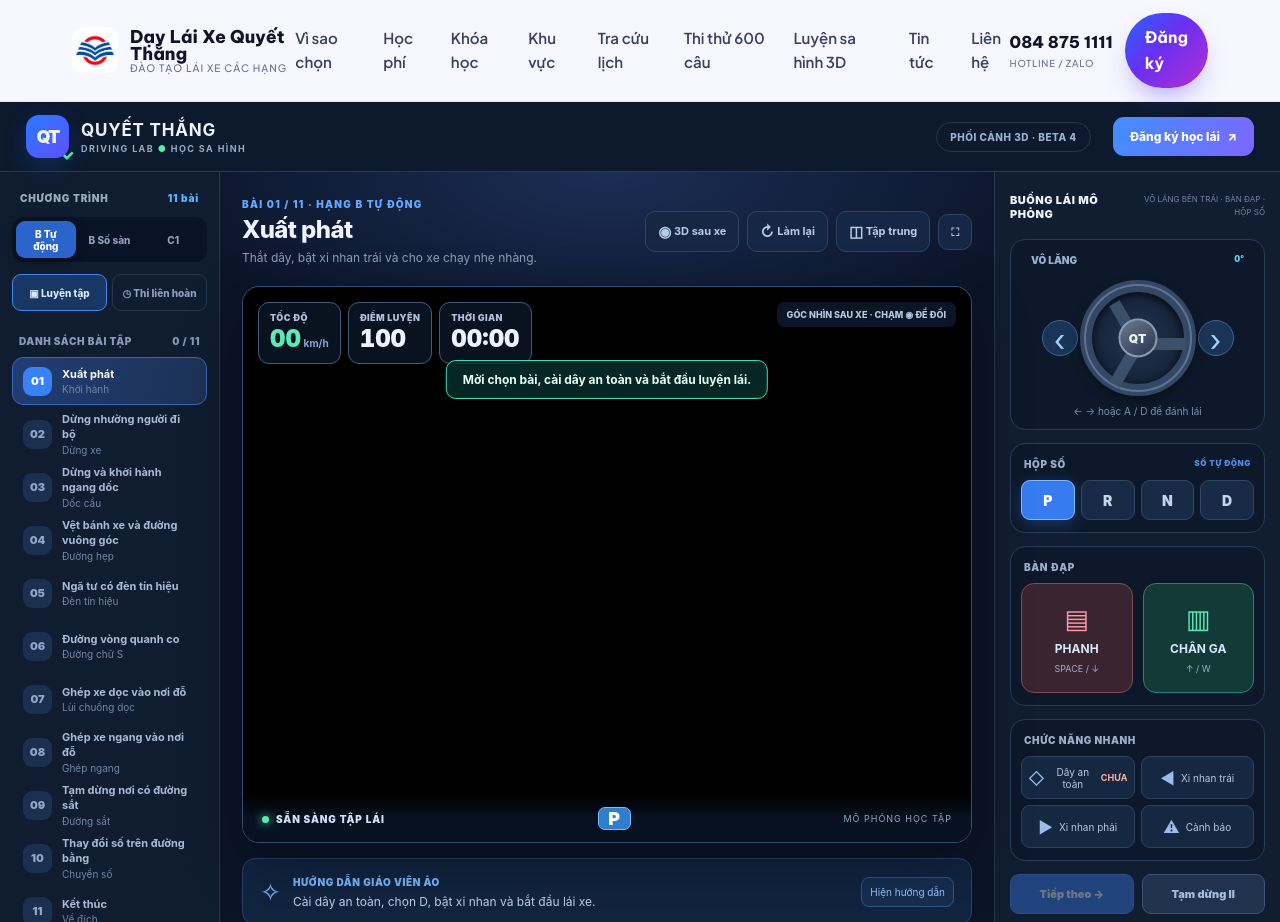
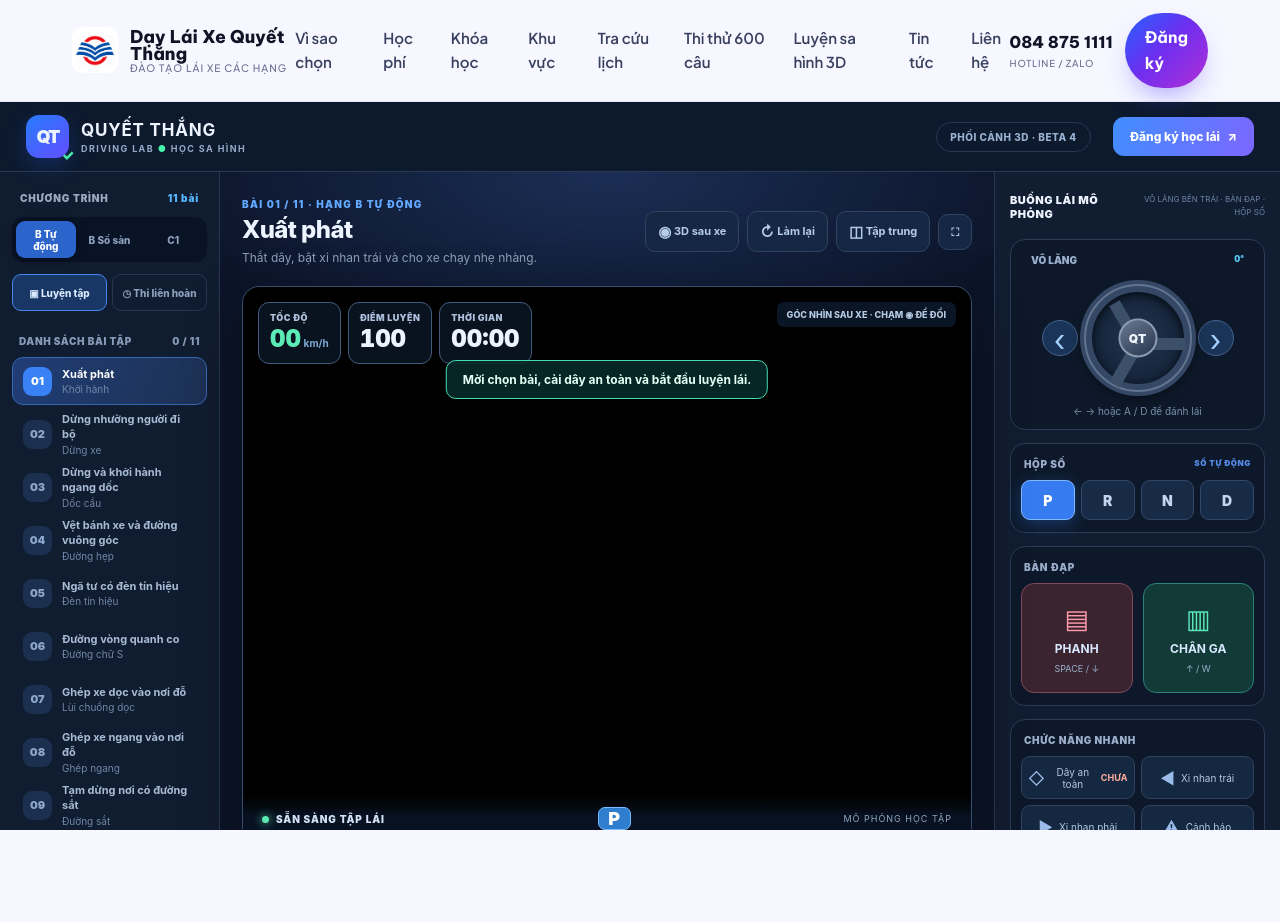
Before and after one commit to daylaixequyetthang/daylaixequyetthang.vn, a Next.js app: page /luyen-sa-hinh in a window 1280 px wide. After the commit the page ends 830 px from the top, so only its background shows below. Built offline with nearby package versions, Linux system fonts and the light colour scheme.

Commit message:
feat(sa-hinh): publish V4 upgrade app/luyen-sa-hinh/page.js

```diff
--- a/app/luyen-sa-hinh/page.js
+++ b/app/luyen-sa-hinh/page.js
@@ -6,5 +6,18 @@ export const metadata = {
   alternates: { canonical: 'https://daylaixequyetthang.vn/luyen-sa-hinh' }
 };
 export default function SaHinhPage() {
-  return <><SiteHeader /><main style={{background:'#0b1428',minHeight:'90vh'}}><iframe title="Mô phỏng luyện lái xe sa hình Quyết Thắng" src="/sa-hinh/index.html" style={{display:'block',width:'100%',height:'min(1120px, 100dvh)',minHeight:820,border:0}} allowFullScreen loading="eager" /></main></>;
+  return (
+    <>
+      <SiteHeader />
+      <main style={{ background:'#0b1428', minHeight:'calc(100dvh - 72px)' }}>
+        <iframe
+          title="Mô phỏng luyện lái xe sa hình Quyết Thắng"
+          src="/sa-hinh/index.html"
+          style={{ display:'block', width:'100%', height:'calc(100dvh - 72px)', border:0 }}
+          allowFullScreen
+          loading="eager"
+        />
+      </main>
+    </>
+  );
 }
```
